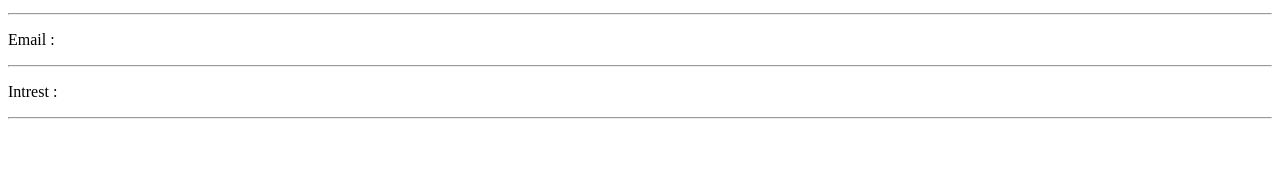
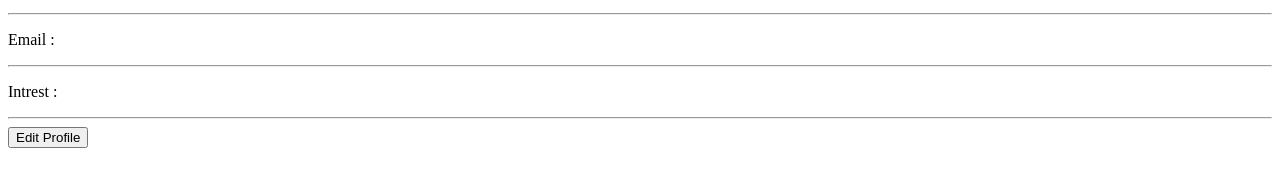
Before and after one commit to manisra-maker/Obsidian_Docker_Course, a website: page code/Demoproj/public/index.html in a window 1280 px wide. Shown: the part 421-608 px from the top of the page. Drawn offline with Linux system fonts and the light colour scheme.

Commit message:
vault backup: 2025-08-07 17:55:55

```diff
--- a/code/Demoproj/public/index.html
+++ b/code/Demoproj/public/index.html
@@ -16,6 +16,7 @@
  <hr>
  <p>Intrest : <span></span><input style="display:none;" type="text"></p>
  <hr>
+ <button>Edit Profile</button>
 </div>
 </body>
 </html>
```
